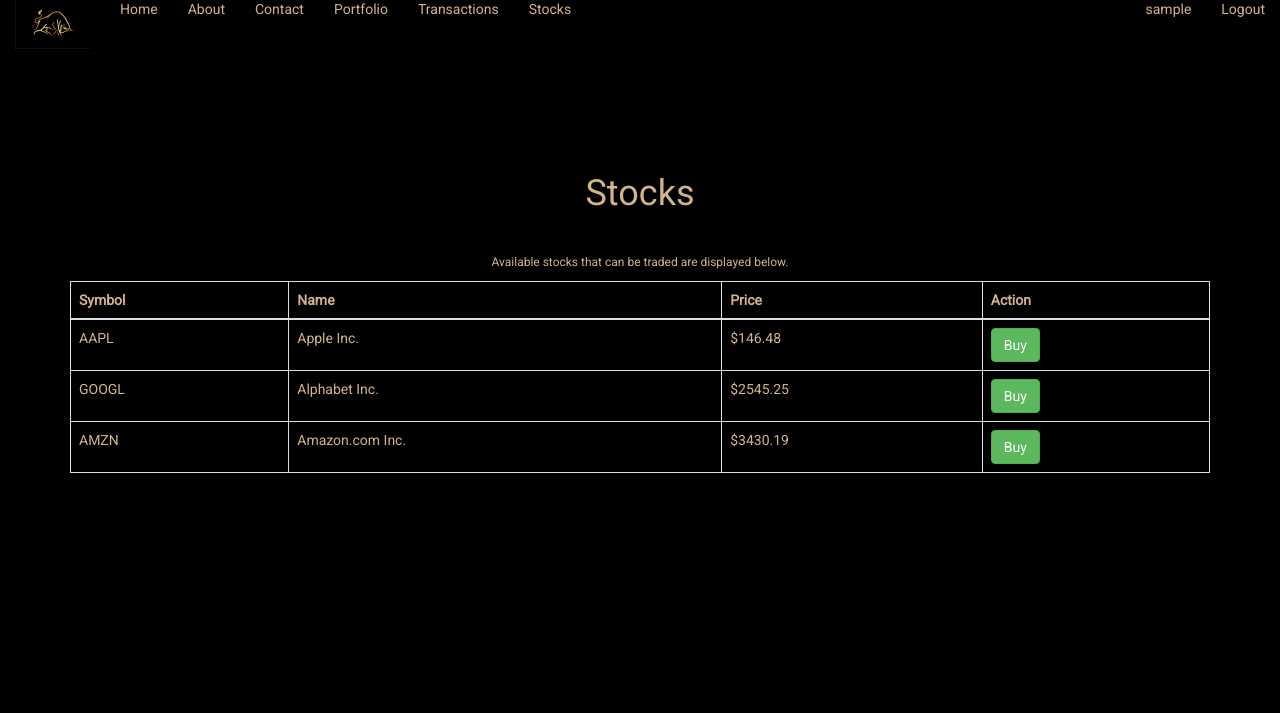
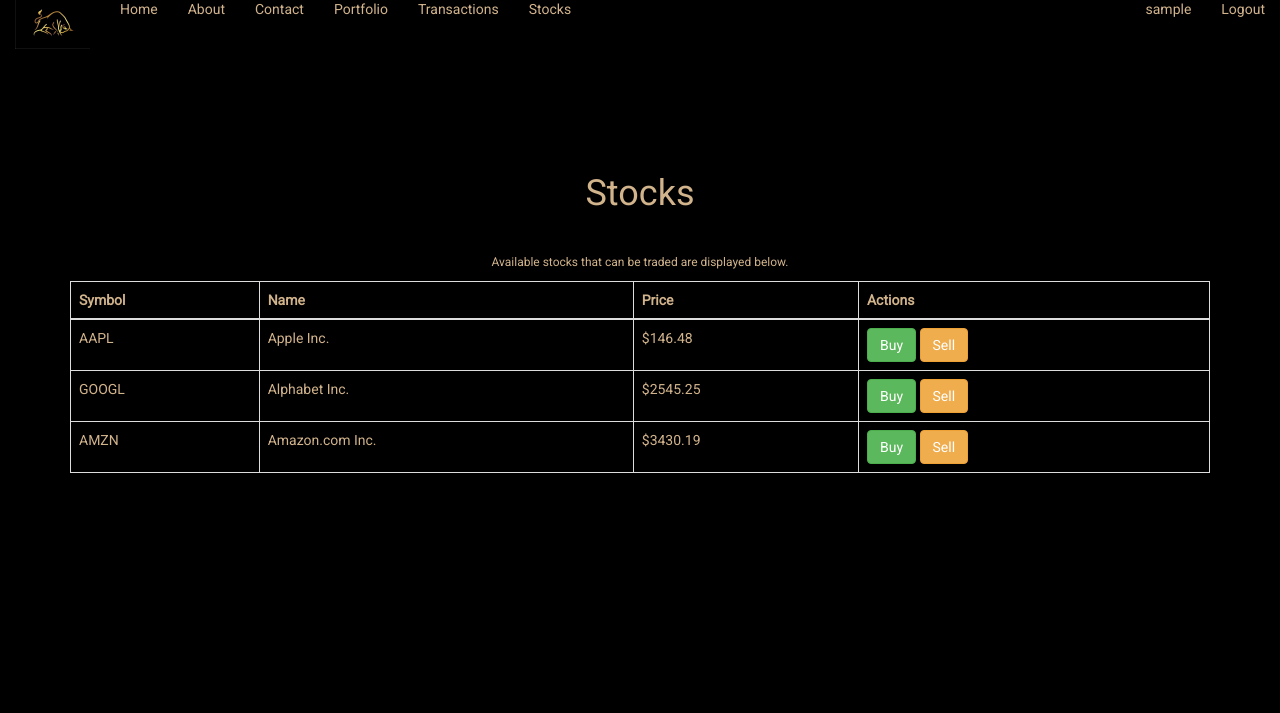
Before and after one commit to ayashton/Capstone-update-1, a Flask app: page /stocks in a window 1280 px wide. Shown: the part 16-729 px from the top of the page. Run offline with Flask 3, Linux system fonts and the light colour scheme; the visitor is signed in with stand-in values (Sample User, id 1); data that the repository does not hold is empty; some libraries are stand-ins or nearby versions.

Commit message:
update 2
Added a few functions, trying to get stock working

```diff
--- a/app.py
+++ b/app.py
@@ -15,29 +15,32 @@ db = SQLAlchemy(app)
 login_manager = LoginManager()
 login_manager.init_app(app)
 
-# Unauthorized handler: if not logged in, redirect to custom unauthorized page
+# Unauthorized handler: if not logged in, redirect to a custom unauthorized page
 @login_manager.unauthorized_handler
 def unauthorized_callback():
     return redirect(url_for('unauthorized'))
 
 # -------------------- Models --------------------
 class Users(UserMixin, db.Model):
+    __tablename__ = 'user'
     id = db.Column(db.Integer, primary_key=True)
     fullname = db.Column(db.String(100), nullable=False)
     username = db.Column(db.String(100), unique=True, nullable=False)
     email = db.Column(db.String(100), unique=True, nullable=False)
     password = db.Column(db.String(200), nullable=False)
-    role = db.Column(db.String(50), default="user", nullable=False)  # "user" or "admin"
+    role = db.Column(db.String(50), default="user", nullable=False)
 
 class Stock(db.Model):
+    __tablename__ = 'stocks'
     id = db.Column(db.Integer, primary_key=True)
     name = db.Column(db.String(100), nullable=False)
     initial_price = db.Column(db.Float, nullable=False)
 
 class Transaction(db.Model):
+    __tablename__ = 'transactions'
     id = db.Column(db.Integer, primary_key=True)
     user_id = db.Column(db.Integer, nullable=False)
-    stock_id = db.Column(db.Integer, db.ForeignKey('stock.id'), nullable=False)
+    stock_id = db.Column(db.Integer, db.ForeignKey('stocks.id'), nullable=False)
     shares = db.Column(db.Integer, nullable=False)
     price = db.Column(db.Float, nullable=False)
     transaction_type = db.Column(db.Enum('buy', 'sell'), nullable=False)
@@ -71,14 +74,12 @@ def register():
         username = request.form.get('username')
         email = request.form.get('email')
         password = request.form.get('password')
-
         if Users.query.filter_by(username=username).first():
             flash('Username already exists. Please choose a different one.', 'danger')
             return redirect(url_for('register'))
         if Users.query.filter_by(email=email).first():
             flash('Email already registered. Please use a different email.', 'danger')
             return redirect(url_for('register'))
-
         hashed_password = generate_password_hash(password, method='pbkdf2:sha256')
         new_user = Users(fullname=fullname, username=username, email=email, password=hashed_password, role="user")
         db.session.add(new_user)
@@ -207,12 +208,73 @@ def change_role(user_id):
 @app.route('/portfolio')
 @login_required
 def portfolio():
-    return render_template('portfolio.html', title='Portfolio')
+    user_transactions = Transaction.query.filter_by(user_id=current_user.id).all()
+    holdings = {}
+    for tx in user_transactions:
+        sid = tx.stock_id
+        if sid not in holdings:
+            holdings[sid] = {"shares": 0, "total_cost": 0.0}
+        if tx.transaction_type == 'buy':
+            holdings[sid]["shares"] += tx.shares
+            holdings[sid]["total_cost"] += tx.shares * tx.price
+        elif tx.transaction_type == 'sell':
+            holdings[sid]["shares"] -= tx.shares
+            holdings[sid]["total_cost"] -= tx.shares * tx.price
+    portfolio_holdings = []
+    total_value = 0.0
+    for sid, data in holdings.items():
+        if data["shares"] > 0:
+            stock = Stock.query.get(sid)
+            avg_price = data["total_cost"] / data["shares"] if data["shares"] else 0
+            value = data["shares"] * avg_price
+            total_value += value
+            portfolio_holdings.append({
+                "symbol": stock.name.upper()[:4],
+                "shares": data["shares"],
+                "avg_price": round(avg_price, 2),
+                "total_value": round(value, 2)
+            })
+    portfolio_data = {
+        "total_value": round(total_value, 2),
+        "cash": 0.00,
+        "num_stocks": len(portfolio_holdings),
+        "holdings": portfolio_holdings
+    }
+    return render_template('portfolio.html', title='Portfolio', portfolio_data=portfolio_data)
 
 @app.route('/transactions')
 @login_required
 def transactions():
-    return render_template('transactions.html', title='Transactions')
+    txs = Transaction.query.filter_by(user_id=current_user.id).order_by(Transaction.transaction_date.desc()).all()
+    transactions_list = []
+    for tx in txs:
+        stock = Stock.query.get(tx.stock_id)
+        transactions_list.append({
+            "symbol": stock.name.upper()[:4],
+            "transaction_type": tx.transaction_type,
+            "shares": tx.shares,
+            "price": tx.price,
+            "transaction_date": tx.transaction_date
+        })
+    # Recalculate total account value from holdings.
+    user_transactions = Transaction.query.filter_by(user_id=current_user.id).all()
+    holdings = {}
+    for tx in user_transactions:
+        sid = tx.stock_id
+        if sid not in holdings:
+            holdings[sid] = {"shares": 0, "total_cost": 0.0}
+        if tx.transaction_type == 'buy':
+            holdings[sid]["shares"] += tx.shares
+            holdings[sid]["total_cost"] += tx.shares * tx.price
+        elif tx.transaction_type == 'sell':
+            holdings[sid]["shares"] -= tx.shares
+            holdings[sid]["total_cost"] -= tx.shares * tx.price
+    total_value = 0.0
+    for sid, data in holdings.items():
+        if data["shares"] > 0:
+            avg_price = data["total_cost"] / data["shares"]
+            total_value += data["shares"] * avg_price
+    return render_template('transactions.html', title='Transactions', transactions=transactions_list, total_value=round(total_value, 2))
 
 @app.route('/stocks')
 @login_required
@@ -253,6 +315,33 @@ def buy_stock(stock_id):
         return redirect(url_for("transactions"))
     return render_template("buy_stock.html", stock=stock)
 
+@app.route('/sell-stock/<int:stock_id>', methods=["GET", "POST"])
+@login_required
+def sell_stock(stock_id):
+    stock = Stock.query.get_or_404(stock_id)
+    buys = db.session.query(db.func.sum(Transaction.shares)).filter_by(user_id=current_user.id, stock_id=stock.id, transaction_type="buy").scalar() or 0
+    sells = db.session.query(db.func.sum(Transaction.shares)).filter_by(user_id=current_user.id, stock_id=stock.id, transaction_type="sell").scalar() or 0
+    holding = buys - sells
+    if request.method == "POST":
+        try:
+            shares = int(request.form.get("shares"))
+        except (ValueError, TypeError):
+            flash("Please enter a valid number of shares.", "danger")
+            return redirect(url_for('sell_stock', stock_id=stock_id))
+        if shares <= 0:
+            flash("Number of shares must be positive.", "danger")
+            return redirect(url_for('sell_stock', stock_id=stock_id))
+        if shares > holding:
+            flash(f"You do not have enough shares to sell. You currently hold {holding} shares.", "danger")
+            return redirect(url_for('sell_stock', stock_id=stock_id))
+        price = round(random.uniform(stock.initial_price * 0.9, stock.initial_price * 1.1), 2)
+        new_transaction = Transaction(user_id=current_user.id, stock_id=stock.id, shares=shares, price=price, transaction_type="sell")
+        db.session.add(new_transaction)
+        db.session.commit()
+        flash(f'Sold {shares} shares of {stock.name} at ${price} per share!', 'success')
+        return redirect(url_for("transactions"))
+    return render_template("sell_stock.html", stock=stock, holding=holding)
+
 @app.route('/create-stock', methods=["POST"])
 @login_required
 @admin_required
--- a/templates/stocks.html
+++ b/templates/stocks.html
@@ -1,25 +1,23 @@
 {% extends "base.html" %}
-
 {% block title %}Stocks{% endblock %}
-
 {% block content %}
 <section style="padding: 100px 0; background-color: var(--bg-color);">
   <div class="container">
-    <h1 style="color: var(--text-color); text-align: center; margin-bottom: 40px;">Stocks</h1>
-    <p style="color: var(--text-color); text-align: center; font-size: 1.2rem;">
+    <h1 class="text-center" style="color: var(--text-color); margin-bottom: 40px;">Stocks</h1>
+    <p class="text-center" style="color: var(--text-color); font-size: 1.2rem;">
       Available stocks that can be traded are displayed below.
     </p>
     <div class="table-responsive">
-      <table class="table table-bordered" style="color: var(--text-color);">
-        <thead>
+      <table class="table table-bordered" style="color: var(--text-color); background-color: var(--bg-color) !important;">
+        <thead style="background-color: var(--bg-color) !important; color: var(--text-color) !important;">
           <tr>
             <th>Symbol</th>
             <th>Name</th>
             <th>Price</th>
-            <th>Action</th>
+            <th>Actions</th>
           </tr>
         </thead>
-        <tbody>
+        <tbody style="background-color: var(--bg-color) !important; color: var(--text-color) !important;">
           {% for stock in stocks %}
           <tr>
             <td>{{ stock.symbol }}</td>
@@ -31,6 +29,12 @@
                       data-stock-name="{{ stock.name }}"
                       data-bs-toggle="modal" data-bs-target="#buyStockModal">
                 Buy
+              </button>
+              <button type="button" class="btn btn-warning sell-btn"
+                      data-stock-id="{{ stock.id }}"
+                      data-stock-name="{{ stock.name }}"
+                      data-bs-toggle="modal" data-bs-target="#sellStockModal">
+                Sell
               </button>
             </td>
           </tr>
@@ -45,38 +49,77 @@
 <div class="modal fade" id="buyStockModal" tabindex="-1" role="dialog" aria-labelledby="buyStockModalLabel" aria-hidden="true">
   <div class="modal-dialog" role="document">
     <div class="modal-content" style="background-color: var(--bg-color); color: var(--text-color);">
-      <div class="modal-header">
+      <div class="modal-header" style="background-color: var(--accent-color);">
         <h5 class="modal-title" id="buyStockModalLabel">Buy Stock</h5>
-        <button type="button" class="btn-close" data-bs-dismiss="modal" aria-label="Close" style="color: var(--text-color);"></button>
+        <button type="button" class="close" data-bs-dismiss="modal" aria-label="Close" style="color: var(--text-color);">
+          <span aria-hidden="true">&times;</span>
+        </button>
       </div>
       <div class="modal-body">
         <form id="buyStockForm" method="post" action="">
-          <div class="mb-3">
-            <label for="shares" class="form-label">Number of Shares</label>
-            <input type="number" class="form-control" id="shares" name="shares" required>
+          <div class="form-group">
+            <label for="buy_shares" class="form-label">Number of Shares</label>
+            <input type="number" class="form-control" id="buy_shares" name="shares" required
+                   style="background-color: var(--bg-color); color: var(--text-color); border: 1px solid var(--accent-color);">
           </div>
           <div class="modal-footer">
-            <button type="button" class="btn btn-secondary" data-bs-dismiss="modal">Cancel</button>
-            <button type="submit" class="btn btn-primary">Buy Stock</button>
+            <button type="button" class="btn btn-custom-secondary" data-bs-dismiss="modal">Cancel</button>
+            <button type="submit" class="btn btn-custom-primary">Buy Stock</button>
           </div>
         </form>
       </div>
     </div>
   </div>
 </div>
-{% endblock %}
+
+<!-- Sell Stock Modal -->
+<div class="modal fade" id="sellStockModal" tabindex="-1" role="dialog" aria-labelledby="sellStockModalLabel" aria-hidden="true">
+  <div class="modal-dialog" role="document">
+    <div class="modal-content" style="background-color: var(--bg-color); color: var(--text-color);">
+      <div class="modal-header" style="background-color: var(--accent-color);">
+        <h5 class="modal-title" id="sellStockModalLabel">Sell Stock</h5>
+        <button type="button" class="close" data-bs-dismiss="modal" aria-label="Close" style="color: var(--text-color);">
+          <span aria-hidden="true">&times;</span>
+        </button>
+      </div>
+      <div class="modal-body">
+        <form id="sellStockForm" method="post" action="">
+          <div class="form-group">
+            <label for="sell_shares" class="form-label">Number of Shares</label>
+            <input type="number" class="form-control" id="sell_shares" name="shares" required
+                   style="background-color: var(--bg-color); color: var(--text-color); border: 1px solid var(--accent-color);">
+          </div>
+          <div class="modal-footer">
+            <button type="button" class="btn btn-custom-secondary" data-bs-dismiss="modal">Cancel</button>
+            <button type="submit" class="btn btn-custom-primary">Sell Stock</button>
+          </div>
+        </form>
+      </div>
+    </div>
+  </div>
+</div>
 
 {% block scripts %}
 <script>
-  // Ensure jQuery is loaded; if you're using Bootstrap 5 without jQuery, use vanilla JS
-  // Here we use jQuery for simplicity.
+  // For Buy Modal
   $('#buyStockModal').on('show.bs.modal', function (event) {
-    var button = $(event.relatedTarget); // Button that triggered the modal
+    var button = $(event.relatedTarget);
     var stockId = button.data('stock-id');
     var stockName = button.data('stock-name');
     var modal = $(this);
     modal.find('.modal-title').text('Buy ' + stockName);
     modal.find('#buyStockForm').attr('action', '/buy-stock/' + stockId);
   });
+
+  // For Sell Modal
+  $('#sellStockModal').on('show.bs.modal', function (event) {
+    var button = $(event.relatedTarget);
+    var stockId = button.data('stock-id');
+    var stockName = button.data('stock-name');
+    var modal = $(this);
+    modal.find('.modal-title').text('Sell ' + stockName);
+    modal.find('#sellStockForm').attr('action', '/sell-stock/' + stockId);
+  });
 </script>
 {% endblock %}
+{% endblock %}
```
Also changed, not shown: templates/portfolio.html (+3 -5 lines), templates/sell_stock.html (added, +26 -0 lines), templates/transactions.html (+8 -7 lines), 1 other file.
